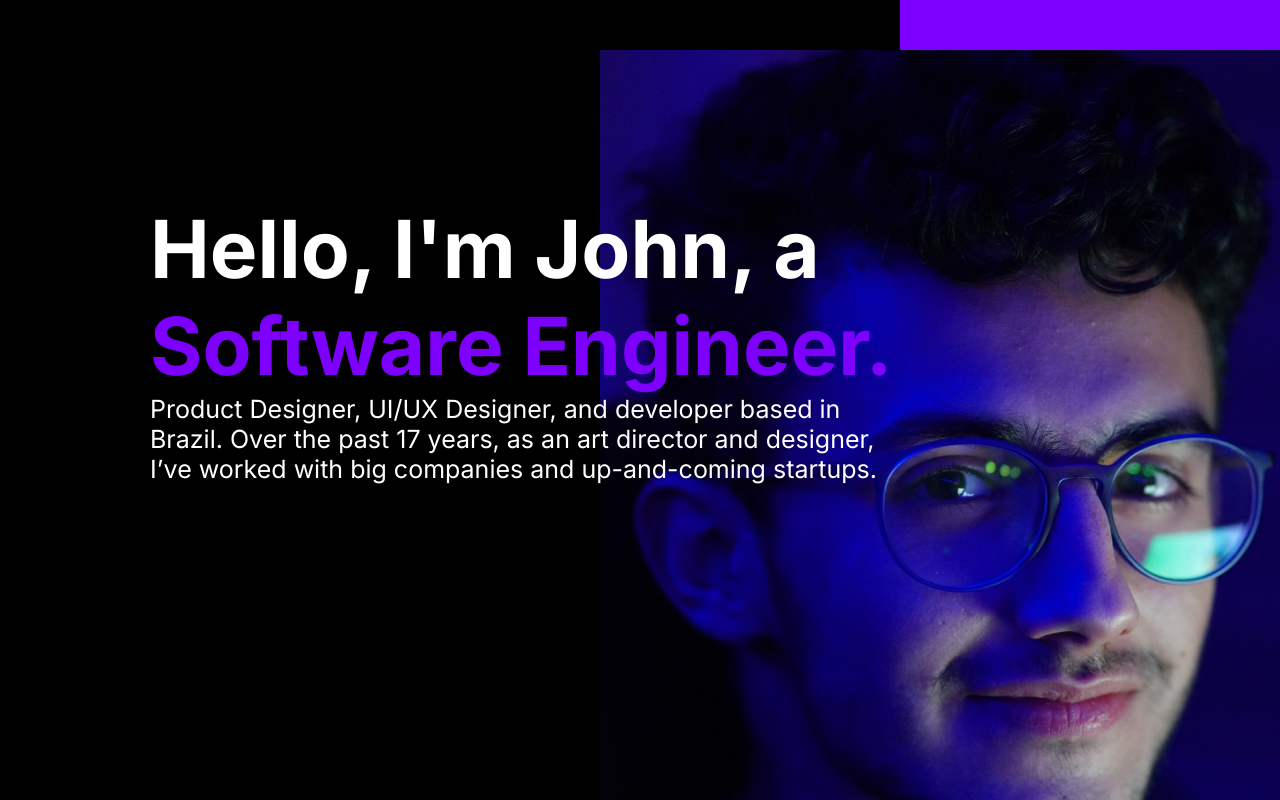
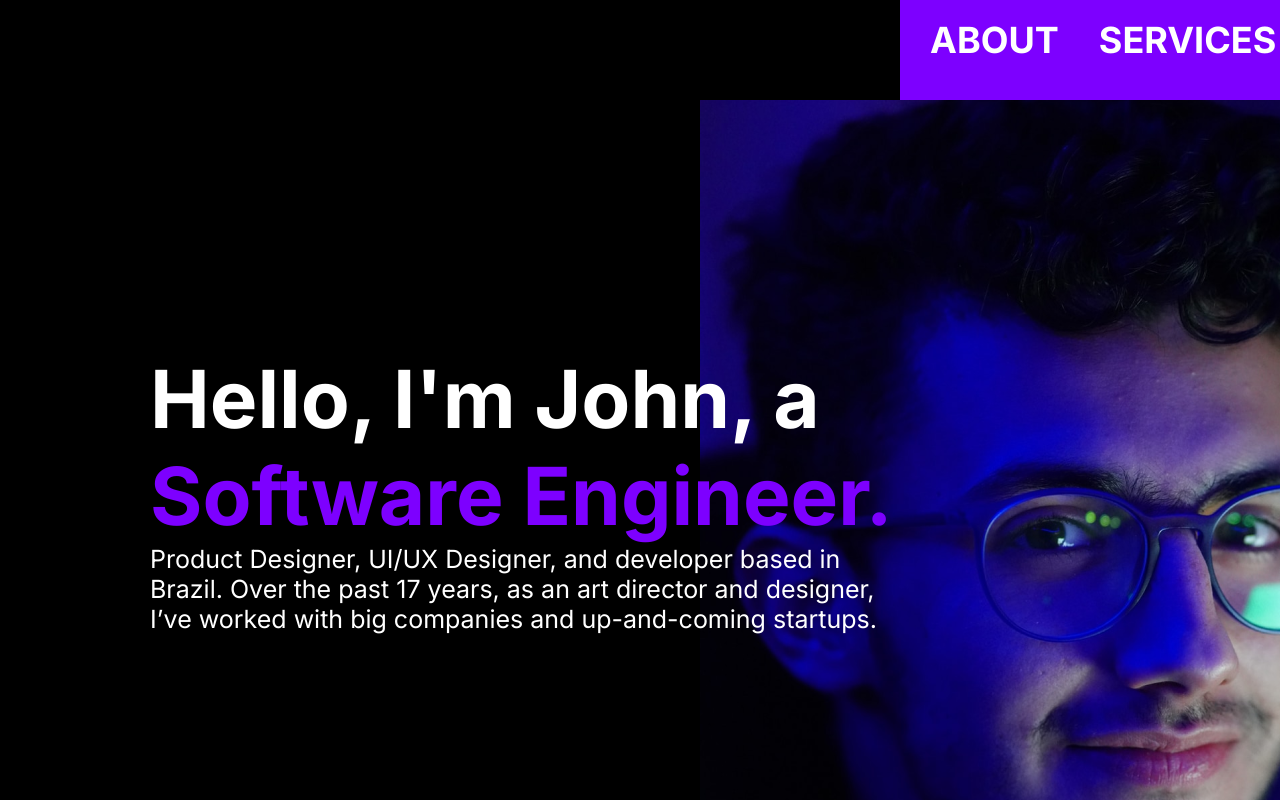
Before and after one commit to ricardonegocios700/hypersoft_challenge, a Next.js app: page / in a window 1280 px wide. Shown: the top 800 px of the page. Built offline with nearby package versions, Linux system fonts and the light colour scheme.

Commit message:
feat: include navbar

```diff
--- a/src/components/Header/index.tsx
+++ b/src/components/Header/index.tsx
@@ -1,7 +1,10 @@
 import { H1, ImageContainer, P } from "@/styles/Style";
 import { DivBack, DivPhoto, DivText, HeaderStyle } from "@/styles/header.style";
+import NavBar from "../NavBar";
 
 export const Header = () => {
+  const navBarValues = ["ABOUT", "SERVICES", "WORKS", "CONTACT"];
+
   return (
     <HeaderStyle>
       <DivText>
@@ -17,7 +20,9 @@ export const Header = () => {
       <DivPhoto>
         <ImageContainer></ImageContainer>
       </DivPhoto>
-      <DivBack></DivBack>
+      <DivBack>
+        <NavBar values={navBarValues} />
+      </DivBack>
     </HeaderStyle>
   );
 };
--- /dev/null
+++ b/src/components/NavBar/index.tsx
@@ -0,0 +1,45 @@
+import styled from "styled-components";
+
+interface NavBarProps {
+  values: string[];
+}
+
+const NavBarContainer = styled.nav`
+  display: flex;
+  justify-content: space-between;
+  align-items: center;
+  height: 80px;
+  padding: 0 10px;
+  background-color: #7D00FF;
+  color: #fff;
+`;
+
+const NavBarLinks = styled.ul`
+  display: flex;
+  list-style: none;
+  margin: 0;
+  padding: 0;
+`;
+
+const NavBarLink = styled.li`
+  margin: 0 20px;
+  font-family: "Inter";
+  font-size: 36px;
+  font-weight: bold;
+`;
+
+const NavBar: React.FC<NavBarProps> = ({values}) => {
+  return (
+    <NavBarContainer >
+      <NavBarLinks>
+        {values.map((i,k) => (
+        <NavBarLink key={k}>
+          <a href="#">{i}</a>
+        </NavBarLink>
+        ))}
+      </NavBarLinks>
+    </NavBarContainer>
+  );
+};
+
+export default NavBar;
--- a/src/styles/Style.tsx
+++ b/src/styles/Style.tsx
@@ -18,7 +18,7 @@ export const P = styled.p`
   font-size: 25px;
 `;
 
-export const Div = styled.div`
+export const Div = styled.div<{w?: string; h?: string}>`
   ${(props) => props.w && `width: ${props.w};`};
   ${(props) => props.h && `heigth: ${props.h};`};
   margin-top: "236px";
--- a/src/styles/header.style.tsx
+++ b/src/styles/header.style.tsx
@@ -16,7 +16,7 @@ export const HeaderStyle = styled.section`
 export const DivText = styled.div`
   position: absolute;
   z-index: 2;
-  margin-top: 200px;
+  margin-top: 350px;
   margin-left: 150px;
   width: 758px;
 `;
@@ -24,8 +24,8 @@ export const DivText = styled.div`
 export const DivPhoto = styled.div`
   position: absolute;
   z-index: 1;
-  left: 600px;
-  top: 50px;
+  left: 700px;
+  top: 100px;
 `;
 
 export const DivBack = styled.div`
```
